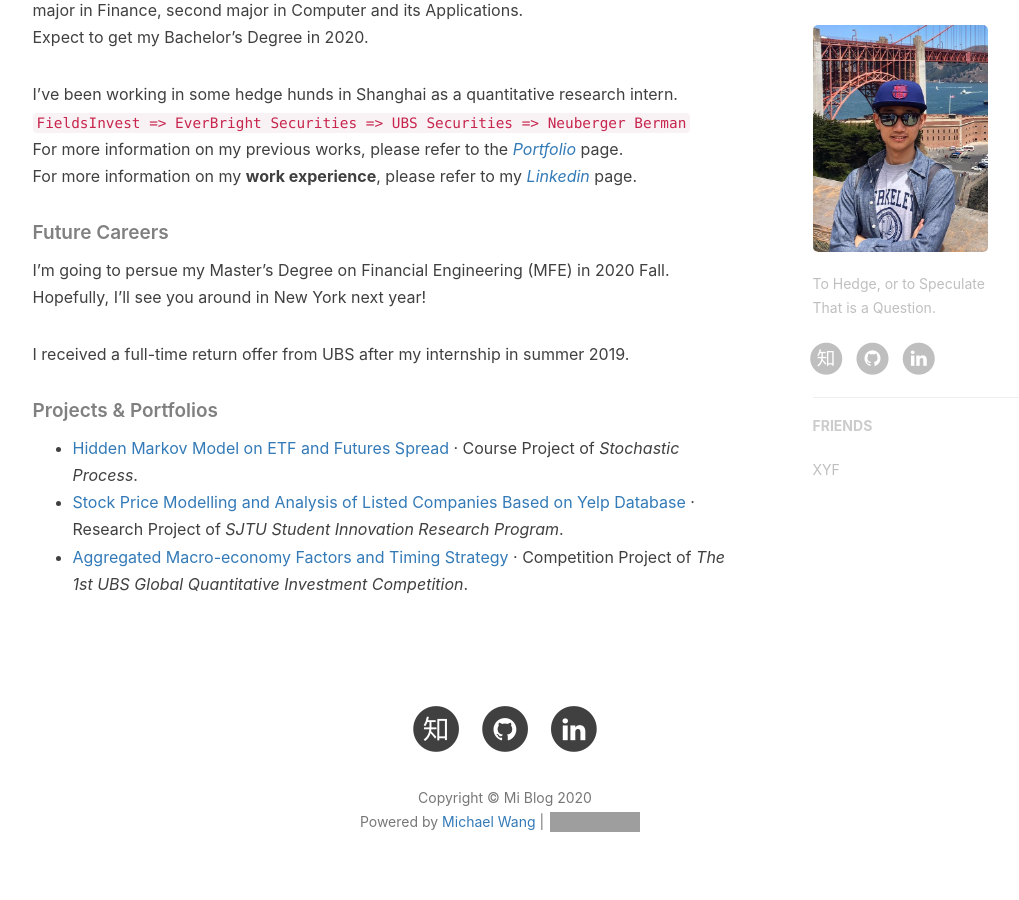
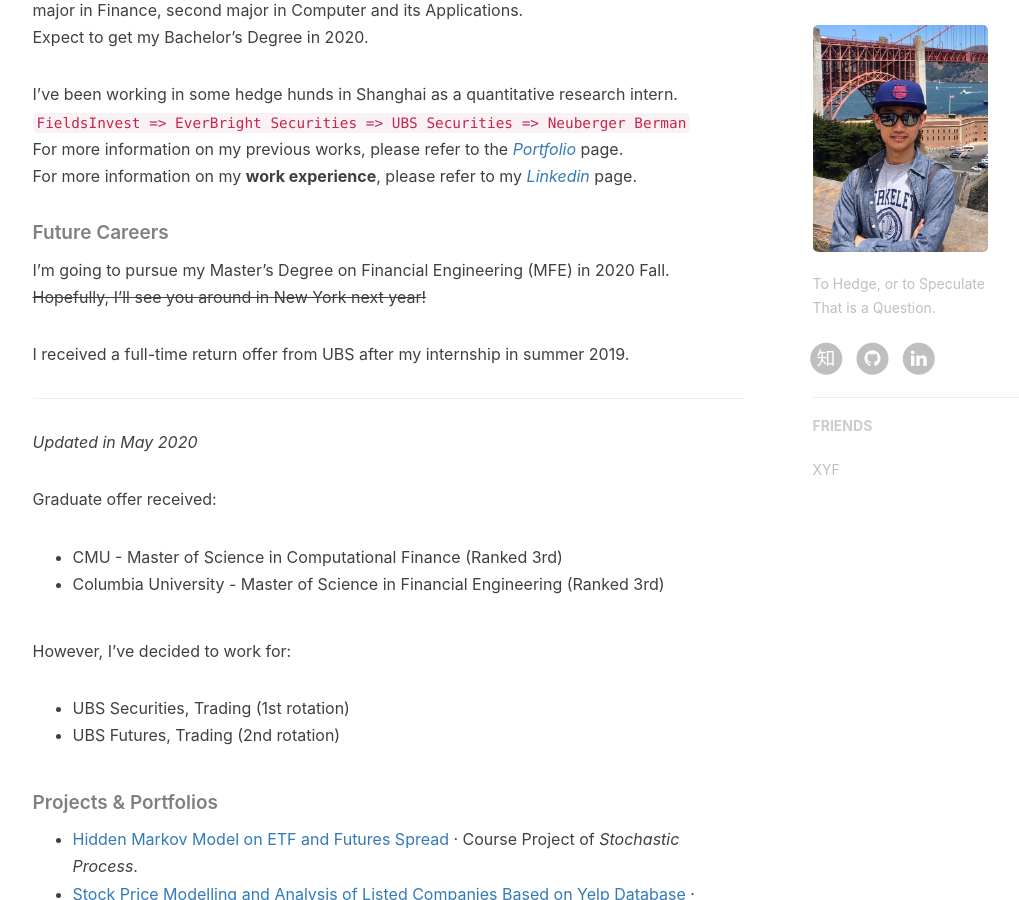
Before and after one commit to Michany/Michany.github.io, a Jekyll site: the page built from about.html, in a window 1280 px wide and 900 px high, scrolled down 634 px. Shown: the whole window, without its empty margins (135-1154 px from the left). Built offline with Jekyll 4.4.1, drawn with Linux system fonts in a browser that asks for light colours; nearby versions of some CDN libraries; comment, search, counter and statistics services are not loaded; grey boxes are pictures that could not be loaded.

```diff
--- a/_includes/about/en.md
+++ b/_includes/about/en.md
@@ -15,10 +15,25 @@ For more information on my **work experience**, please refer to my [*Linkedin*](
 
 ##### Future Careers
 
-I'm going to persue my Master's Degree on Financial Engineering (MFE) in 2020 Fall.
-Hopefully, I'll see you around in New York next year!
+I'm going to pursue my Master's Degree on Financial Engineering (MFE) in 2020 Fall.
+~~Hopefully, I'll see you around in New York next year!~~
 
 I received a full-time return offer from UBS after my internship in summer 2019.
+
+---------------------------
+*Updated in May 2020*
+
+Graduate offer received:
+- CMU - Master of Science in Computational Finance (Ranked 3rd)
+- Columbia University - Master of Science in Financial Engineering (Ranked 3rd)
+
+However, I've decided to work for:
+- UBS Securities, Trading (1st rotation)
+- UBS Futures, Trading (2nd rotation)
+
+
+
+
 
 ##### Projects & Portfolios
 
--- a/_includes/about/zh.md
+++ b/_includes/about/zh.md
@@ -2,8 +2,19 @@
 
 Hi there.
 
-我是王奕能，现就读于上海交通大学安泰经济与管理学院，金融学专业（辅修计算机及应用）。
+我是王奕能，现就读于上海交通大学安泰经济与管理学院，金融学专业（辅修计算机及应用），今年就要毕业了。
 爱好吉他、足球。
 
 未来职业方向是量化金融，接触过的项目有股票择时、因子，期权策略等。
-希望有幸能在明年秋天相会纽约！
+
+~~希望有幸能在明年秋天相会纽约！~~
+
+---------------------------
+2020/05更新
+收到的offer
+- CMU - Master of Science in Computational Finance (Ranked 3rd)
+- Columbia University - Master of Science in Financial Engineering (Ranked 3rd)
+
+拒掉学校offer选择先去工作
+- UBS Securities, Trading (1st rotation)
+- UBS Futures, Trading (2nd rotation)
```
Also changed, not shown: README.md.
